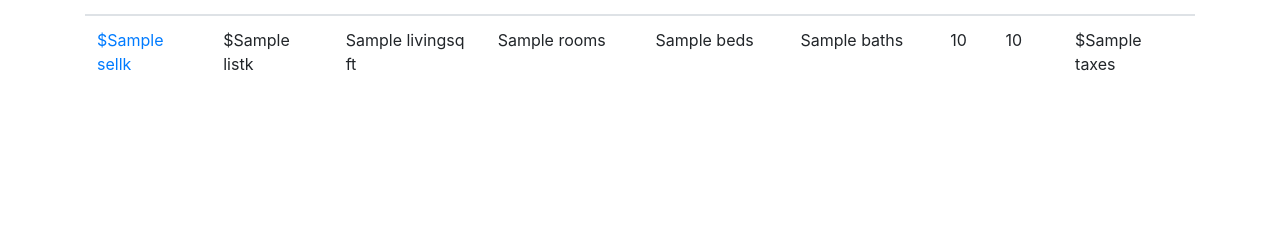
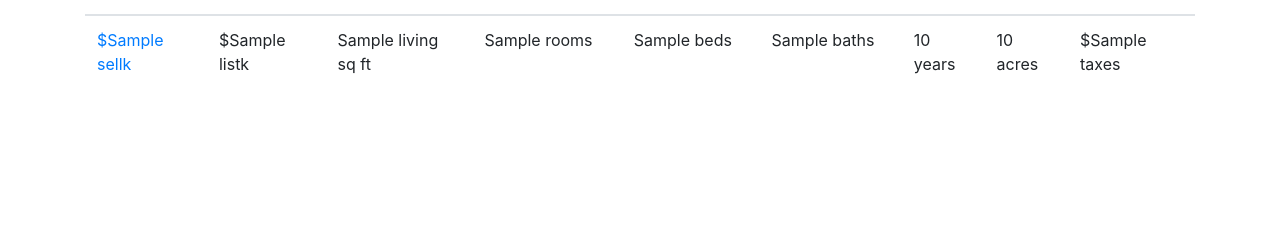
Before and after one commit to mb535/PythonDockerFlaskPycharmProject, a Flask app: template app/templates/index.html in a window 1280 px wide. Shown: the part 119-359 px from the top of the page. Run offline with Flask 2, Linux system fonts and the light colour scheme; the template is opened without the code that fills it: most values are stand-ins (such as "Sample title", 1, 10 or a date in 2020); some libraries are stand-ins or nearby versions.

Commit message:
Task: minor text edits

```diff
--- a/app/templates/index.html
+++ b/app/templates/index.html
@@ -20,12 +20,12 @@
     <tr>
         <td><a href="view/{{home.id}}">${{ home.Sell }}k</a></td>
         <td>${{ home.List }}k</td>
-        <td>{{ home.Living }}sq ft</td>
+        <td>{{ home.Living }} sq ft</td>
         <td>{{ home.Rooms }}</td>
         <td>{{ home.Beds }}</td>
         <td>{{ home.Baths }}</td>
-        <td>{{ home.Age }}</td>
-        <td>{{ home.Acres }}</td>
+        <td>{{ home.Age }} years</td>
+        <td>{{ home.Acres }} acres</td>
         <td>${{ home.Taxes }}</td>
     </tr>
     {% endfor %}
```
